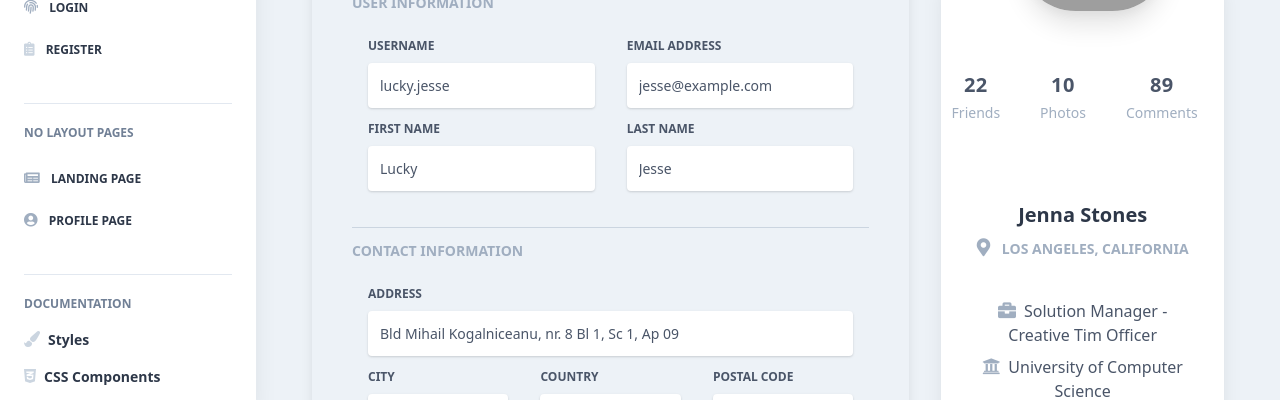
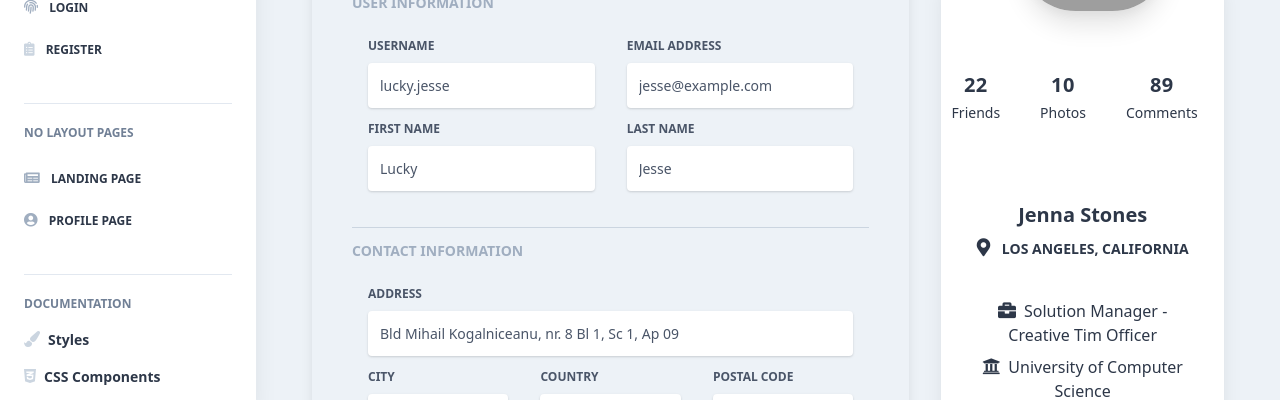
Before and after one commit to oleglukasevici/Notus, a Next.js app: page /admin/settings in a window 1280 px wide. Shown: the part 400-800 px from the top of the page. Built offline with nearby package versions, Linux system fonts and the light colour scheme; grey boxes are pictures that could not be loaded.

Commit message:
refactor: update all

```diff
--- a/components/Cards/CardProfile.js
+++ b/components/Cards/CardProfile.js
@@ -20,47 +20,47 @@ export default function CardProfile() {
             <div className="w-full px-4 text-center mt-20">
               <div className="flex justify-center py-4 lg:pt-4 pt-8">
                 <div className="mr-4 p-3 text-center">
-                  <span className="text-xl font-bold block uppercase tracking-wide text-gray-700">
+                  <span className="text-xl font-bold block uppercase tracking-wide text-coolGray-600">
                     22
                   </span>
-                  <span className="text-sm text-gray-500">Friends</span>
+                  <span className="text-sm text-coolGray-400">Friends</span>
                 </div>
                 <div className="mr-4 p-3 text-center">
-                  <span className="text-xl font-bold block uppercase tracking-wide text-gray-700">
+                  <span className="text-xl font-bold block uppercase tracking-wide text-coolGray-600">
                     10
                   </span>
-                  <span className="text-sm text-gray-500">Photos</span>
+                  <span className="text-sm text-coolGray-400">Photos</span>
                 </div>
                 <div className="lg:mr-4 p-3 text-center">
-                  <span className="text-xl font-bold block uppercase tracking-wide text-gray-700">
+                  <span className="text-xl font-bold block uppercase tracking-wide text-coolGray-600">
                     89
                   </span>
-                  <span className="text-sm text-gray-500">Comments</span>
+                  <span className="text-sm text-coolGray-400">Comments</span>
                 </div>
               </div>
             </div>
           </div>
           <div className="text-center mt-12">
-            <h3 className="text-xl font-semibold leading-normal mb-2 text-gray-800 mb-2">
+            <h3 className="text-xl font-semibold leading-normal mb-2 text-coolGray-700 mb-2">
               Jenna Stones
             </h3>
-            <div className="text-sm leading-normal mt-0 mb-2 text-gray-500 font-bold uppercase">
-              <i className="fas fa-map-marker-alt mr-2 text-lg text-gray-500"></i>{" "}
+            <div className="text-sm leading-normal mt-0 mb-2 text-coolGray-400 font-bold uppercase">
+              <i className="fas fa-map-marker-alt mr-2 text-lg text-coolGray-400"></i>{" "}
               Los Angeles, California
             </div>
-            <div className="mb-2 text-gray-700 mt-10">
-              <i className="fas fa-briefcase mr-2 text-lg text-gray-500"></i>
+            <div className="mb-2 text-coolGray-600 mt-10">
+              <i className="fas fa-briefcase mr-2 text-lg text-coolGray-400"></i>
               Solution Manager - Creative Tim Officer
             </div>
-            <div className="mb-2 text-gray-700">
-              <i className="fas fa-university mr-2 text-lg text-gray-500"></i>
+            <div className="mb-2 text-coolGray-600">
+              <i className="fas fa-university mr-2 text-lg text-coolGray-400"></i>
               University of Computer Science
             </div>
           </div>
-          <div className="mt-10 py-10 border-t border-gray-300 text-center">
+          <div className="mt-10 py-10 border-t border-coolGray-200 text-center">
             <div className="flex flex-wrap justify-center">
               <div className="w-full lg:w-9/12 px-4">
-                <p className="mb-4 text-lg leading-relaxed text-gray-800">
+                <p className="mb-4 text-lg leading-relaxed text-coolGray-700">
                   An artist of considerable range, Jenna the name taken by
                   Melbourne-raised, Brooklyn-based Nick Murphy writes, performs
                   and records all of his own music, giving it a warm, intimate
```
